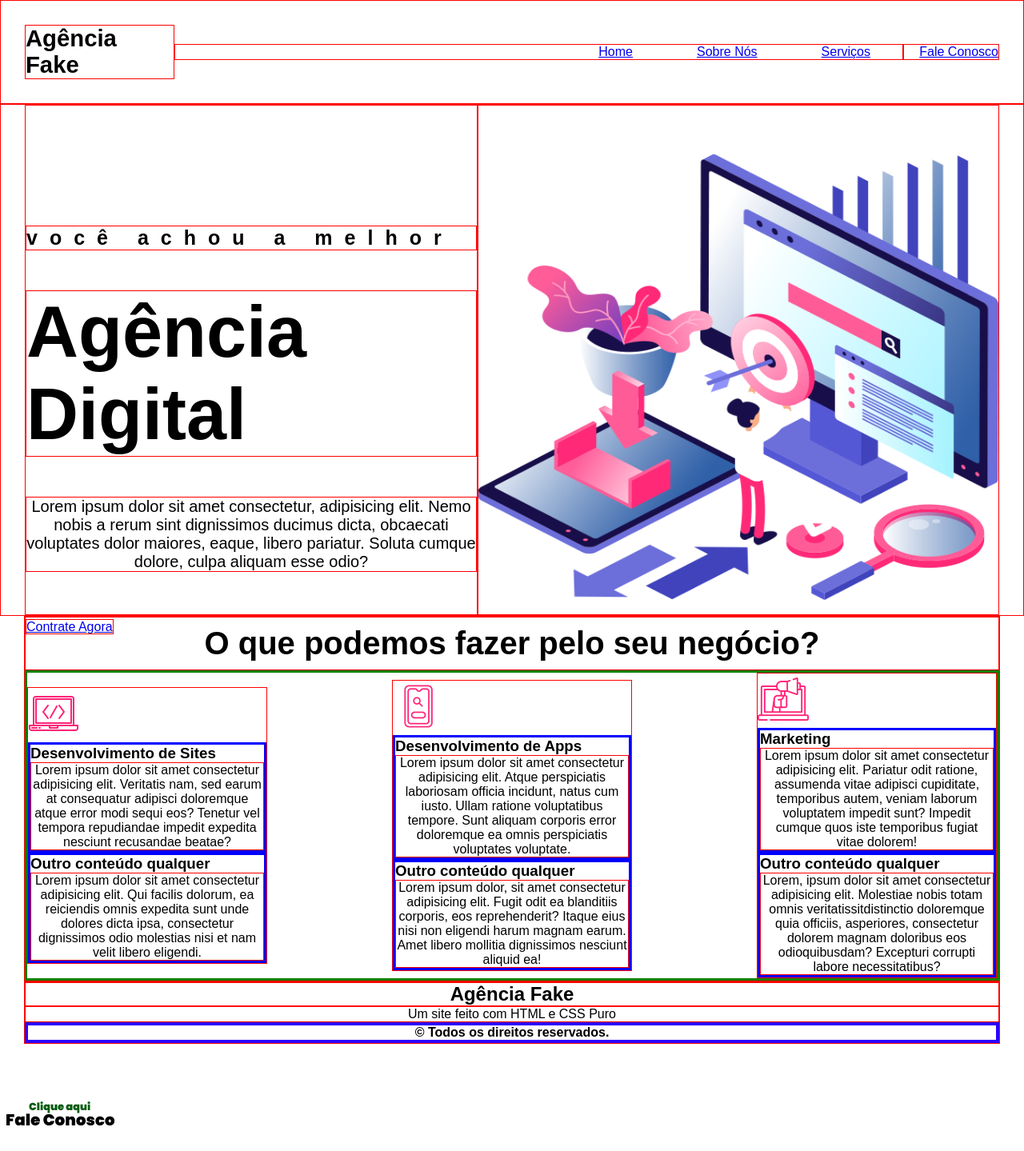
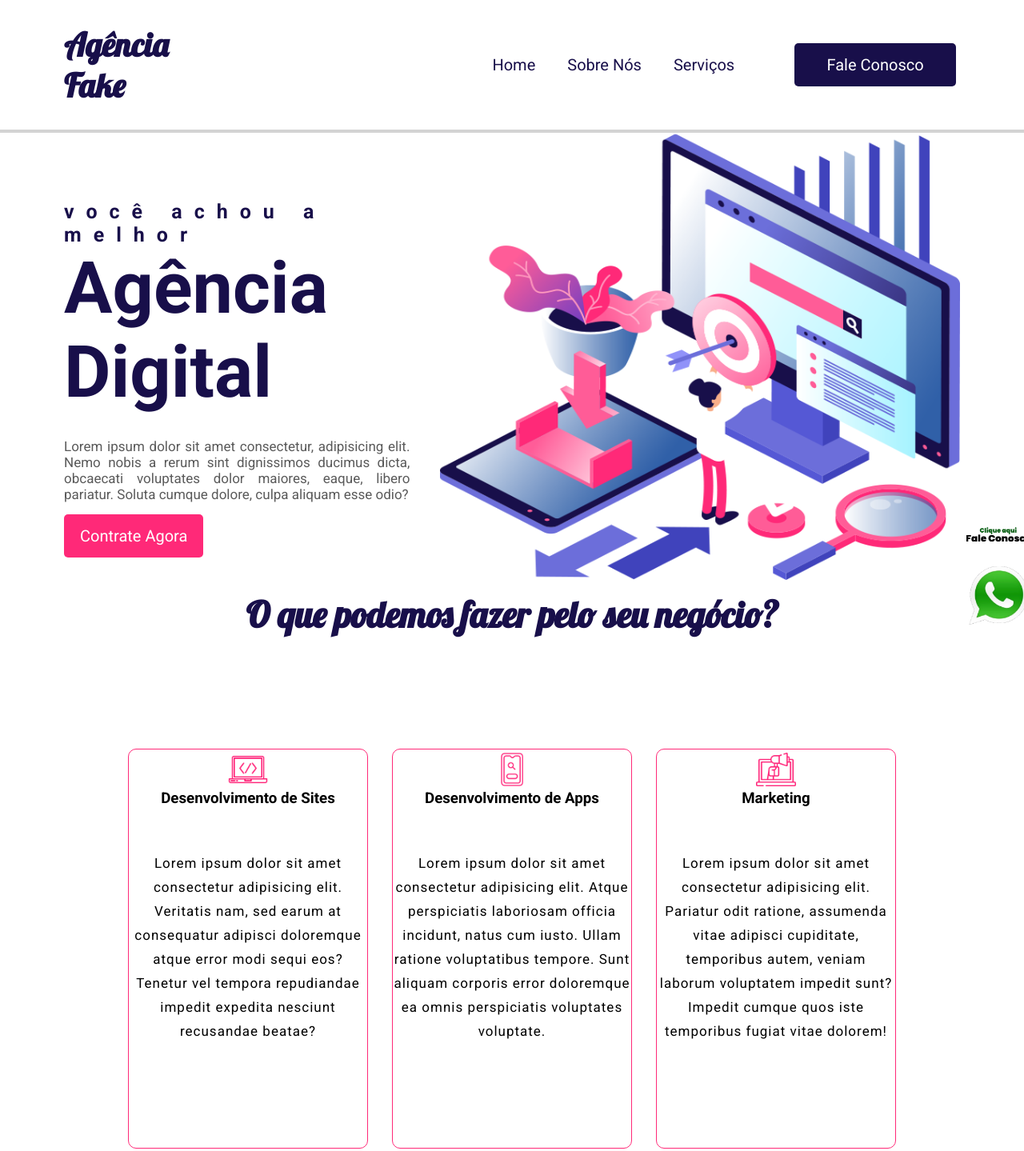
Before and after one commit to ThaysonScript/Website_Responsive, a plain HTML site: page Website/index.html in a window 1280 px wide. Shown: the top 1439 px of the page at 80% size. Drawn offline with Linux system fonts and the light colour scheme.

Commit message:
result finally

```diff
--- a/Website/Estilo/style.css
+++ b/Website/Estilo/style.css
@@ -1,130 +1,196 @@
+@import url('https://fonts.googleapis.com/css2?family=Lobster&family=Roboto:ital,wght@0,100;0,300;0,400;0,500;0,700;0,900;1,100;1,300;1,400;1,500;1,700;1,900&display=swap');
+
+
 * {
     box-sizing: border-box;
     margin: 0px;
     padding: 0px;
-    font-family: Arial, Helvetica, sans-serif;
+    font-family: var(--font01);
 }
 
 :root {
-    --color01: rgb(255, 41, 120);
-    --color02: rgb(24, 15, 74);
-    --color03: red;
+    --color01: white;
+    --color02: #180F4A;
+    --color03: #FF2978;
+    --color04: rgb(90, 90, 90);
+
+    --font01: 'Roboto', sans-serif;
+    --font02: 'Lobster', cursive;
+
+    --linear: linear-gradient(180deg,#180F4A,#090422,black);
 }
 
+/* ESTILO E CONFIGURACOES DA NAV */
 nav {
     display: flex;
     justify-content: flex-start;
     align-items: center;
 
+    border-bottom: 4px solid rgb(211, 211, 211);
     padding: 30px;
 
-    border: 1px solid red;
+    width: 100%;
+
+    position: fixed;
+
+    background-color: var(--color01);
 }
 
+/* LOGO DO MENU */
 .logo_nav {
-    width: 250px;
-    font-size: 25px;
-
-    border: 1px solid red;
+    margin-left: 50px;
+    width: 400px;
+    font-size: 35px;
 }
 
+.logo_nav > h1 {
+    color: var(--color02);
+    font-family: var(--font02);
+}
+
+/* MENU */
 .menu_nav {
     display: flex;
     justify-content: flex-end;
     align-items: center;
     width: 100%;
-
-    border: 1px solid red;
 }
 
 .menu_nav > a {
-    margin-left: 40px;
-    margin-right: 40px;
+    padding: 20px;
+
+    font-size: 20px;
+
+    text-decoration: none;
+
+    color: var(--color02);
 }
 
+.menu_nav > a:hover {
+    padding: 20px;
+
+    color: var(--color03);
+
+    border-top: 4px solid var(--color02);
+}
+
+/* BOTAO FALE CONOSCO */
 .extra_botao {
     display: flex;
-    justify-content: flex-end;
-    width: 160px;
+    justify-content: center;
 
-    border: 1px solid red;
+    margin-left: 50px;
+    margin-right: 50px;
+
+    width: 400px;
 }
 
+.extra_botao > #botao {
+    padding: 15px 40px;
+    border-radius: 5px;
+
+    text-decoration: none;
+    font-size: 20px;
+
+    background-color: var(--color02);
+    color: var(--color01);
+}
+
+.extra_botao > #botao:hover {
+    background-color: var(--color03);
+}
+
+/* HEADER */
 header {
     display: flex;
     justify-content: flex-start;
     align-items: left;
 
-    height: 80vh;
-
-    border: 1px solid red;
+    height: 75vh;
 }
 
 .conteudos {
-    margin-left: 30px;
-
-    border: 1px solid red;
+    margin-top: 100px;
+    margin-left: 80px;  /* tamanho da caixa de texto */
 }
 
 .conteudos > .primeiro_h2 {
     margin-top: 150px;
-    margin-bottom: 50px;
 
     width: 100%;
+
     font-size: 25px;
     letter-spacing: 15px;
 
-    border: 1px solid red;
+    color: var(--color02);
 }
 
 .conteudos > .segundo_h2 {
     width: 100%;
+
     font-size: 90px;
 
-    border: 1px solid red;
+    color: var(--color02);
 }
 
 .conteudos > .paragrafo_header {
-    margin-top: 50px;
-    margin-bottom: 60px;
+    margin-top: 30px;
+    margin-bottom: 30px;
 
+    width: 92%;
+
+    font-size: 17px;
+    text-align: justify;
+
+    color: var(--color04);
+}
+
+/* BOTAO CONTRATE AGORA */
+.conteudos > #botao_contato {
+    padding: 15px 20px;
+    border-radius: 5px;
+
+    text-decoration: none;
     font-size: 20px;
 
-    border: 1px solid red;
+    color: var(--color01);
+    background-color: var(--color03);
 }
 
-.conteudos > #botao_contato {
-    border: 1px solid red;
+.conteudos > #botao_contato:hover {
+    background-color: var(--color02);
 }
 
+/* IMAGEM DO HEADER */
 .imagem_header {
     display: flex;
     justify-content: center;
     align-items: center;
 
-    margin-right: 30px;
-
-    border: 1px solid red;
+    margin-right: 80px;     /* tamanho da caixa da imagem */
 }
 
 .imagem_header > img {
+    margin-top: 250px;
     width: 650px;
     height: 600px;
 }
 
+/* MAIN */
 main {
-    margin-left: 30px;
-    margin-right: 30px;
-
-    border: 1px solid red;
+    margin-left: 80px;
+    margin-right: 80px;
 }
 
 .main_h2 {
+    margin-top: 130px;
     padding: 10px;
+
     text-align: center;
-    font-size: 40px;
+    font-size: 45px;
+    font-family: var(--font02);
 
-    border: 1px solid red;
+    color: var(--color02);
 }
 
 .servicos {
@@ -132,39 +198,152 @@ main {
     justify-content: space-between;
     align-items: center;
 
-    border: 3px solid green;
+    padding: 80px;
+
+    height: 95vh;
 }
 
 .cards {
+    display: flex;
+    flex-flow: column wrap;
+    justify-content: center;
+    align-items: center;
+    border-radius: 10px;
+
+    text-align: center;
+
     width: 300px;
+    height: 500px;
 
-    border: 1px solid red;
+    border: 1px solid var(--color03);
+}
+
+.cards:hover {
+    background-color: var(--color03);
+    color: var(--color01);
+}
+
+.cards > img {
+    display: flex;
+    flex-flow: column wrap;
+
+    margin: auto;
+
+    width: 50px;
+    height: 50px;
 }
 
 .texto_card {
-    border: 3px solid blue;
+    display: flex;  /* alterar logo para flex*/
+    flex-flow: column wrap;
+
+    height: 448px;
+}
+
+.texto_card > h3 {
+    text-align: center;
+}
+
+.texto_card > p {
+    display: flex;
+    justify-content: center;
+    align-items: center;
+
+    height: 350px;
+
+    font-size: 17px;
+    letter-spacing: 1px;
+    line-height: 30px;
 }
 
 .texto-oculto {
-    border: 3px solid blue;
+    display: none;  /* colocar como none apos alteracao final / ok */
+    flex-flow: column wrap;
+
+    height: 448px;
 }
 
-footer {
-    margin-left: 30px;
-    margin-right: 30px;
-
-    border: 1px solid red;
+.texto-oculto > h3 {
+    margin-top: 50px;
 }
 
-.rodape > h1, p {
+.texto-oculto > p {
+    display: flex;
+    justify-content: center;
+    align-items: center;
+
+    height: 350px;
+
+    font-size: 17px;
+    letter-spacing: 1px;
+    line-height: 30px;
+}
+
+.cards:hover > .texto_card {
+    display: none;
+}
+
+.cards:hover > .texto-oculto {
+    display: flex;
+    flex-flow: column wrap;
+}
+
+.cards:hover > img {
+    display: none;
+}
+
+/* FOOTER */
+footer {
+    display: flex;
+    flex-flow: column wrap;
+
+    height: 40vh;
+
+    background-image: linear-gradient(to bottom, rgb(0, 0, 163) 6%, rgb(0, 0, 55) 60%);
+
+    border-top: 5px solid var(--color03);
+}
+
+.rodape > h1 {
+    padding: 30px;
+
+    height: 100px;
+
+    text-align: center;
+    font-size: 50px;
+    letter-spacing: 5px;
+    font-family: var(--font02);
+
+    color: var(--color01);
+}
+
+.rodape > p {
+    margin-top: 30px;
+    padding: 30px;
+
+    height: 100px;
+    font-size: 20px;
+    letter-spacing: 2px;
     text-align: center;
 
-    border: 1px solid red;
+    color: var(--color01);
 }
 
 b {
     display: flex;
     justify-content: center;
 
-    border: 4px solid rgb(43, 0, 255);
+    margin-top: 10px;
+
+    color: var(--color01);
 }
+
+div {
+    position: fixed;
+    top: 77%;
+    left: 94%;
+}
+
+div > a > img {
+    width: 90px;
+}
--- a/Website/index.html
+++ b/Website/index.html
@@ -20,7 +20,7 @@
             <a href="#">Serviços</a>
         </section>
         <section class="extra_botao">
-            <a id="botao_1" href="#">Fale Conosco</a>
+            <a id="botao" href="#">Fale Conosco</a>
         </section>
     </nav>
     <header>
```
